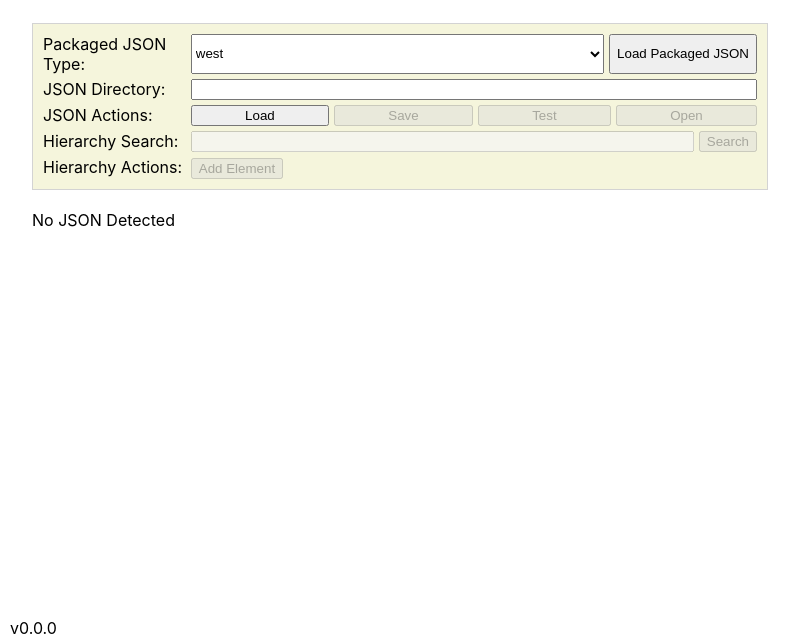
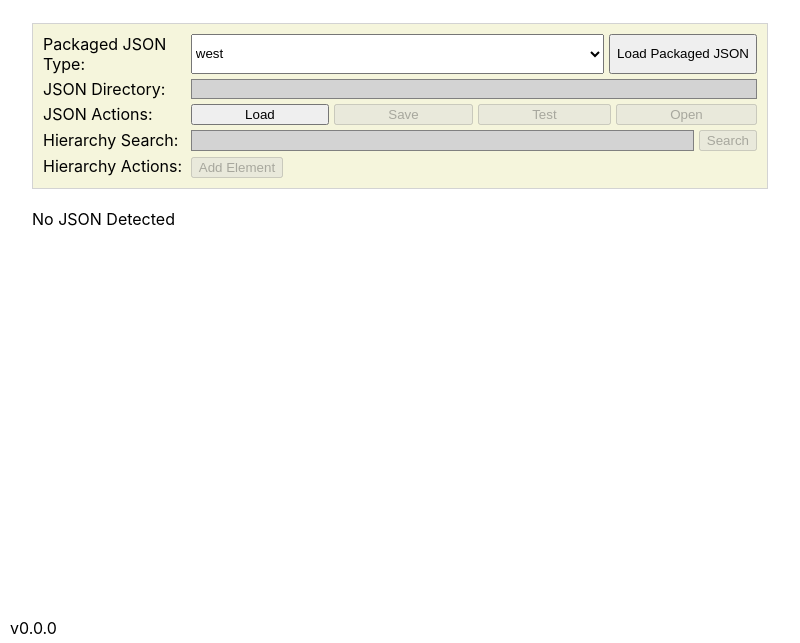
Before and after one commit to USDAForestService/Collab_NVCS, an Electron app: page nvcs-client/src/index.html in a window 800 px wide. Shown: the part 157-800 px from the top of the page. Drawn offline with Linux system fonts and the light colour scheme; no server answers.

Commit message:
Fixed incorrect JSON file path bug & adjusted read-only visuals
Now the JSON file path will only update after the final confirmations are made to load or save a directory. Also, disabled options and read-only inputs/textareas will now look consistent between the dialogs and the rest of the page.

```diff
--- a/nvcs-client/src/index.css
+++ b/nvcs-client/src/index.css
@@ -336,10 +336,11 @@ dialog:not([open]) {
   margin-bottom: 2px;
 }
 
-.dialog option:disabled,
-.dialog textarea:read-only,
-.dialog input:read-only {
+option:disabled,
+textarea:read-only,
+input:read-only {
   background: lightgrey;
+  border: 1px solid grey;
 }
 
 .dialog .footer-container {
--- a/nvcs-client/src/renderer.js
+++ b/nvcs-client/src/renderer.js
@@ -131,13 +131,13 @@ async function fetchCustomJson() {
     const inputPath = document.getElementById("json-directory-path");
     const browsePath = await openBrowseDialog(inputPath.value);
     if (!browsePath) return;
-    inputPath.value = browsePath;
 
     const loadMessage = "Are you sure you want to load from this directory? " +
         "All currently loaded modifications will be lost unless they were saved to another directory.";
     if (hierarchy?.length > 0 && !await confirm(loadMessage))
         return;
 
+    inputPath.value = browsePath;
     const targetPath = document.getElementById("json-directory-path").value;
     if (!targetPath) {
         const message = "When loading custom JSON, please ensure a valid path is provided to the directory " +
@@ -965,13 +965,13 @@ async function updateJson() {
     const inputPath = document.getElementById("json-directory-path");
     const browsePath = await openBrowseDialog(inputPath.value);
     if (!browsePath) return;
-    inputPath.value = browsePath;
 
     const updateWarning = "Are you sure you want to save changes to this directory? " +
         "Any previously saved changes within this directory will be overwritten.";
     if (!await confirm(updateWarning))
         return;
 
+    inputPath.value = browsePath;
     const newDirectoryName = document.getElementById("json-directory-path").value;
     if (!newDirectoryName) {
         const message = "Please provide an exact directory path to store your updated JSON files";
```
